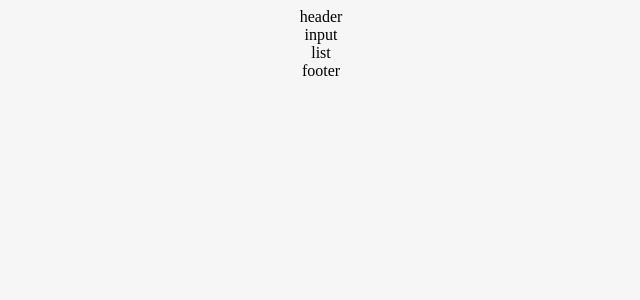
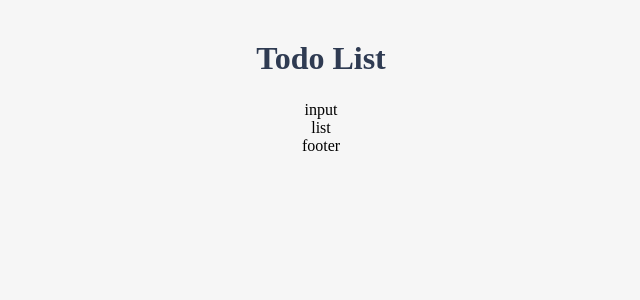
Before and after one commit to JeongHwan-dev/todo-app-with-vue, a Vue app: page / in a window 1280 px wide. Shown: the top 300 px of the page, without its empty margins (319-959 px from the left). Built offline with nearby package versions, Linux system fonts and the light colour scheme.

Commit message:
Feat : Todo 헤더 구현

```diff
--- a/src/components/TodoHeader.vue
+++ b/src/components/TodoHeader.vue
@@ -1,9 +1,17 @@
 <template>
-  <div>header</div>
+  <header>
+    <h1>Todo List</h1>
+  </header>
 </template>
 
 <script>
 export default {};
 </script>
 
-<style></style>
+<style scoped>
+h1 {
+  margin: 2.5rem 0 1.5rem;
+  font-weight: 900;
+  color: #2f3b52;
+}
+</style>
```
